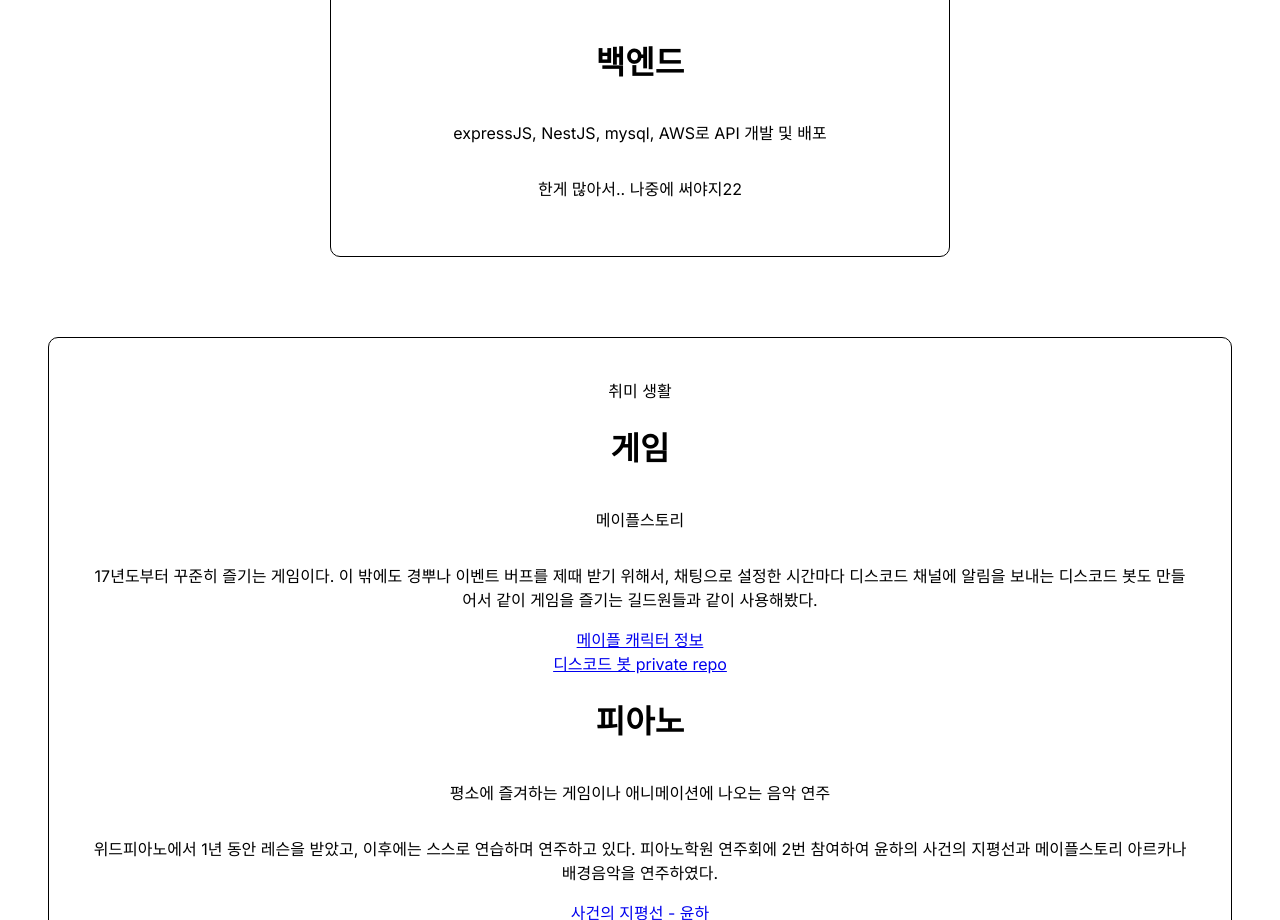
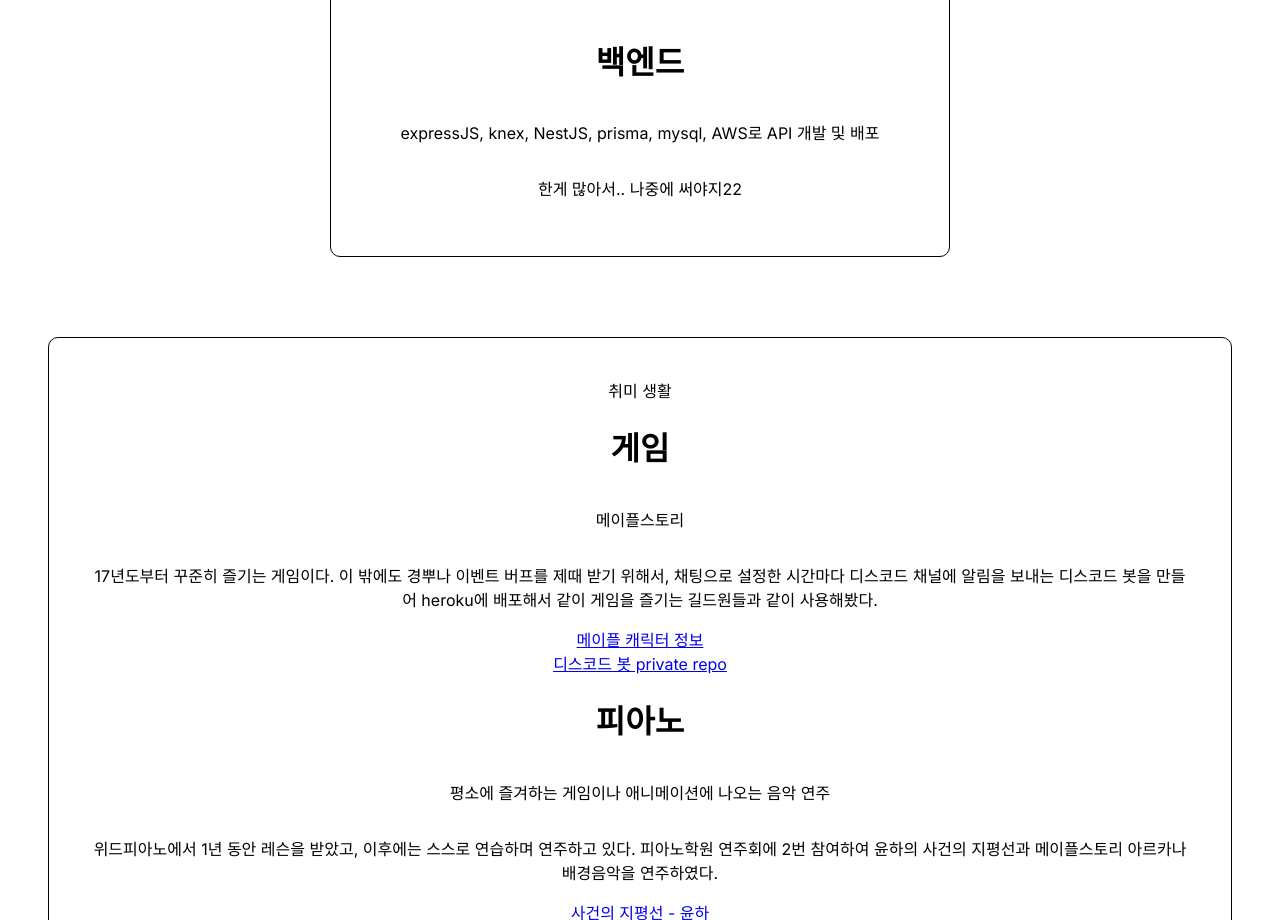
Before and after one commit to kaistlayner/kaistlayner.github.io, a Next.js app in the folder portfolio/: page / in a window 1280 px wide. Shown: the part 2100-3020 px from the top of the page. Built offline with nearby package versions, Linux system fonts and the light colour scheme.

Commit message:
ㅁㄴㅇ

```diff
--- a/portfolio/src/app/page.tsx
+++ b/portfolio/src/app/page.tsx
@@ -74,7 +74,7 @@ export default function Home() {
         />
         <Content
           title="백엔드"
-          subTitle="expressJS, NestJS, mysql, AWS로 API 개발 및 배포"
+          subTitle="expressJS, knex, NestJS, prisma, mysql, AWS로 API 개발 및 배포"
           description="한게 많아서.. 나중에 써야지22"
         />
       </Box>
@@ -83,7 +83,7 @@ export default function Home() {
         <Content
           title="게임"
           subTitle="메이플스토리"
-          description="17년도부터 꾸준히 즐기는 게임이다. 이 밖에도 경뿌나 이벤트 버프를 제때 받기 위해서, 채팅으로 설정한 시간마다 디스코드 채널에 알림을 보내는 디스코드 봇도 만들어서 같이 게임을 즐기는 길드원들과 같이 사용해봤다."
+          description="17년도부터 꾸준히 즐기는 게임이다. 이 밖에도 경뿌나 이벤트 버프를 제때 받기 위해서, 채팅으로 설정한 시간마다 디스코드 채널에 알림을 보내는 디스코드 봇을 만들어 heroku에 배포해서 같이 게임을 즐기는 길드원들과 같이 사용해봤다."
           links={[
             {
               href: "https://maple.gg/u/%EC%B5%B8%ED%95%B4",
```
